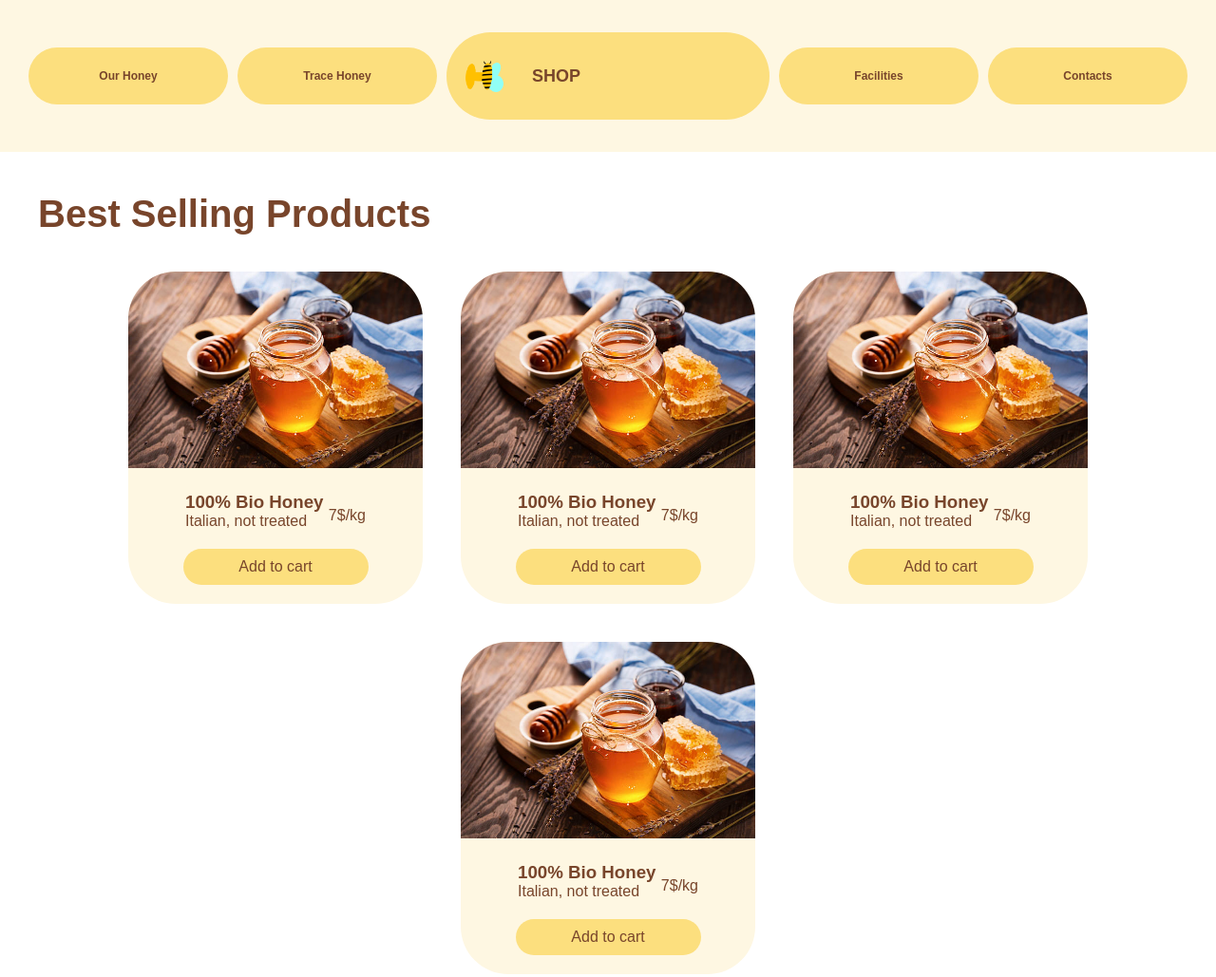
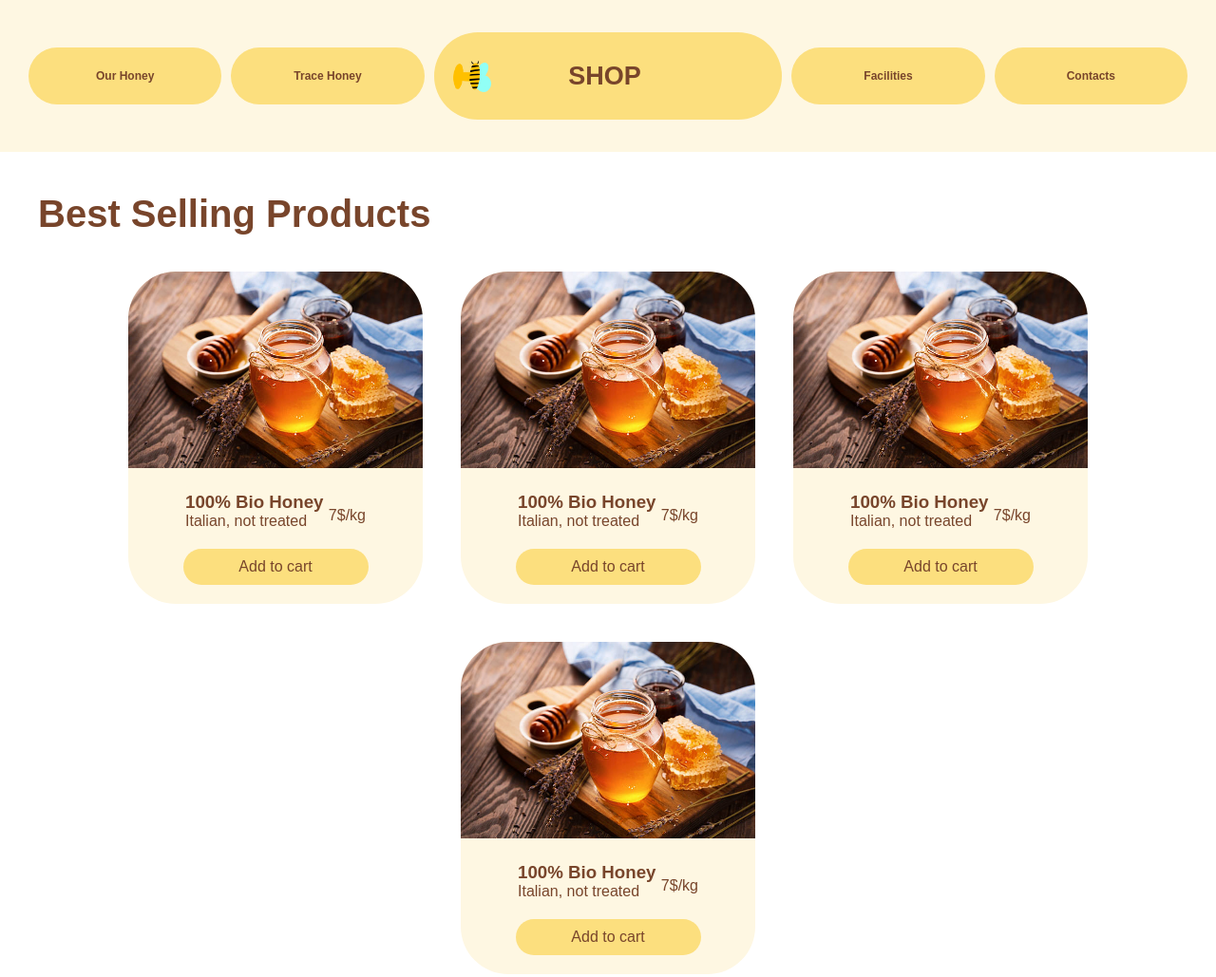
Before and after one commit to ginevratesta/M3_Exercise_W1D4, a plain HTML site: page MOCKUP/index.html in a window 1280 px wide. Shown: the top 1029 px of the page at 95% size. Drawn offline with Linux system fonts and the light colour scheme.

Commit message:
last commit

```diff
--- a/MOCKUP/style.css
+++ b/MOCKUP/style.css
@@ -33,20 +33,21 @@ nav .align img{
   justify-content: center;
   align-items: center;
   background-color: #FCDF7E;
-  padding: 10px 30px;
+  padding: 10px 20px;
   border-radius: 50px;
+  font-weight: bold;
   font-size: 12px;
-  font-weight: bold;
 
 }
 
 .flex.align{
-  gap: 10%;
+    gap: 25%;
     padding-inline: 20px;
     justify-content:flex-start;
     flex: 2;
     height: 45%;
     border-radius: 80px;
+    font-size: 18px;
 
 }
 
```
